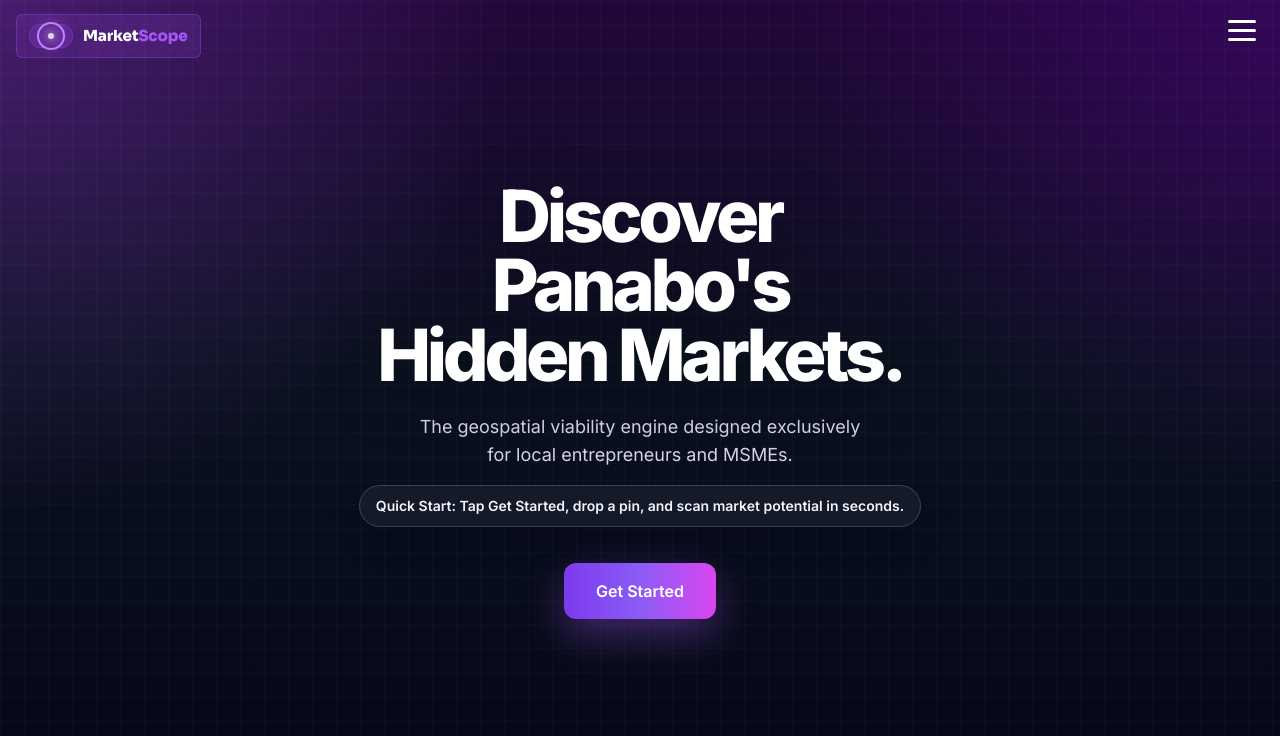
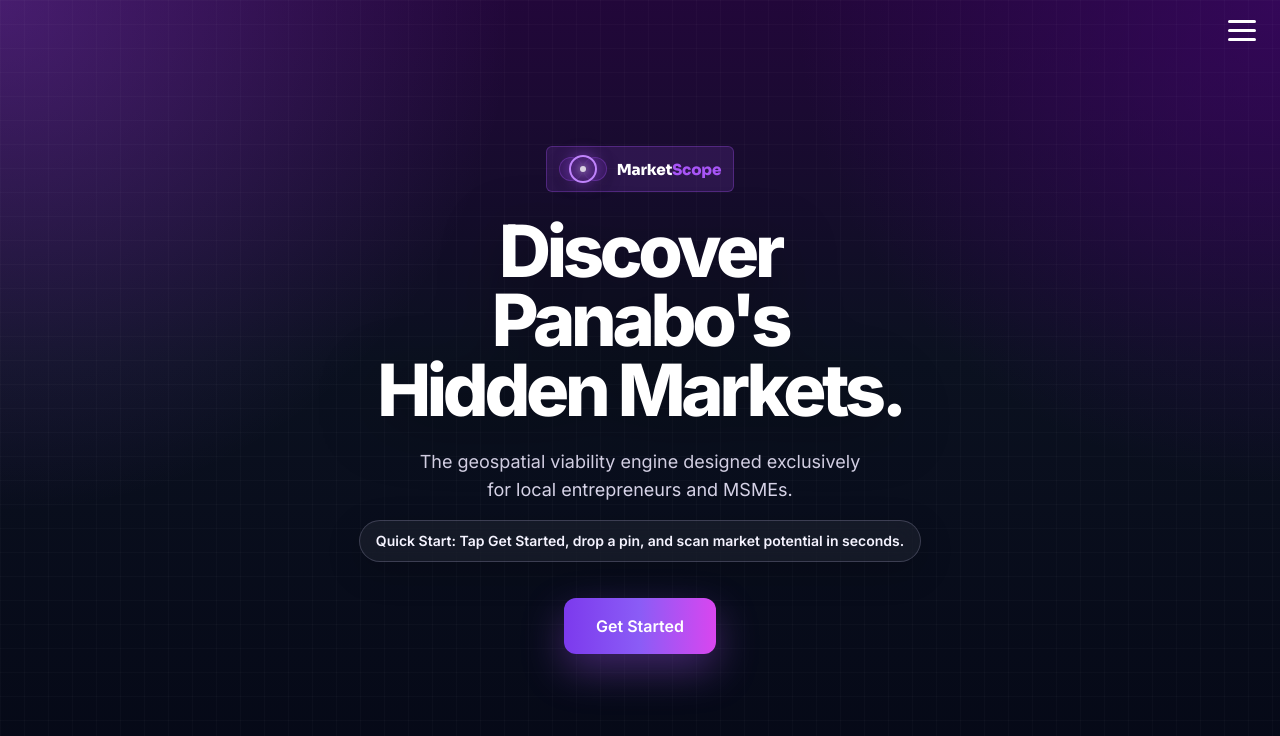
Before and after one commit to CrlRmenn1/market-scope, a React (Vite) app in the folder marketscope-frontend/: page / in a window 1280 px wide. Shown: the top 736 px of the page. Built offline with nearby package versions, Linux system fonts and the light colour scheme; no server answers.

Commit message:
Place landing brand badge above hero title

```diff
--- a/marketscope-frontend/src/AuthPages.jsx
+++ b/marketscope-frontend/src/AuthPages.jsx
@@ -403,10 +403,6 @@ export default function AuthPages({ onLoginSuccess, onAdminLoginSuccess, initial
       <div className="pointer-events-none absolute inset-0 opacity-60 [background-image:linear-gradient(rgba(255,255,255,0.04)_1px,transparent_1px),linear-gradient(90deg,rgba(255,255,255,0.04)_1px,transparent_1px)] [background-size:24px_24px]" />
       <div className="pointer-events-none absolute left-1/2 top-1/2 h-[560px] w-[560px] -translate-x-1/2 -translate-y-1/2 rounded-full bg-violet-500/12 blur-3xl" />
 
-      <div className="hero-logo-corner">
-        {renderMarketScopeBadge()}
-      </div>
-
       <div className="hero-header !right-4 !top-[calc(env(safe-area-inset-top)+12px)] !z-40">
         <button className="burger-menu-btn" onClick={() => setIsBurgerOpen(!isBurgerOpen)} aria-label="Open menu">
           <span></span>
@@ -431,6 +427,7 @@ export default function AuthPages({ onLoginSuccess, onAdminLoginSuccess, initial
       </div>
 
       <div className="hero-content relative z-10 flex max-w-[680px] flex-col items-center gap-5 px-4 py-8 sm:gap-6 sm:px-6 lg:py-0">
+        {renderMarketScopeBadge()}
         <h1 className="hero-title max-w-[11ch] text-[clamp(2.7rem,7vw,4.5rem)] font-black leading-[0.96] tracking-[-0.06em] text-white drop-shadow-[0_12px_30px_rgba(0,0,0,0.35)]">Discover<br/>Panabo's<br/>Hidden Markets.</h1>
         <p className="hero-description max-w-[28rem] text-base leading-7 text-violet-100/90 sm:text-lg">The geospatial viability engine designed exclusively for local entrepreneurs and MSMEs.</p>
         <p className="hero-instruction rounded-full border border-violet-200/20 bg-white/5 px-4 py-2 text-sm font-semibold leading-6 text-violet-50 shadow-[0_10px_35px_rgba(0,0,0,0.18)] backdrop-blur-md">Quick Start: Tap Get Started, drop a pin, and scan market potential in seconds.</p>
```
